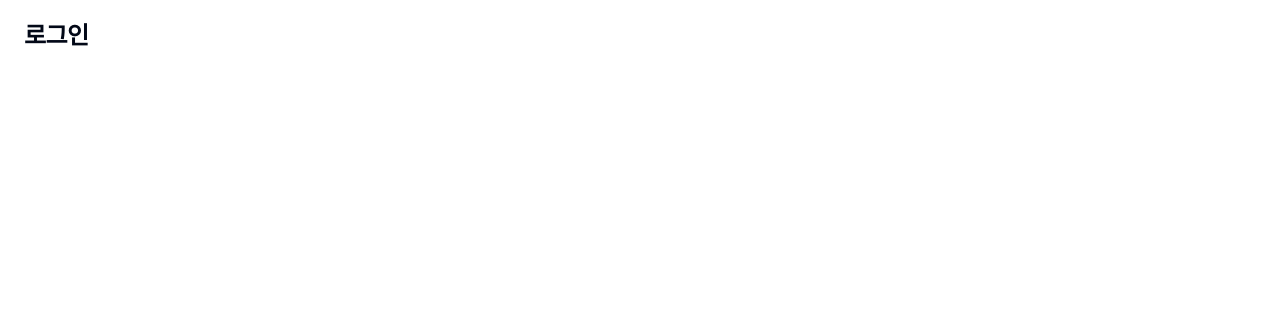
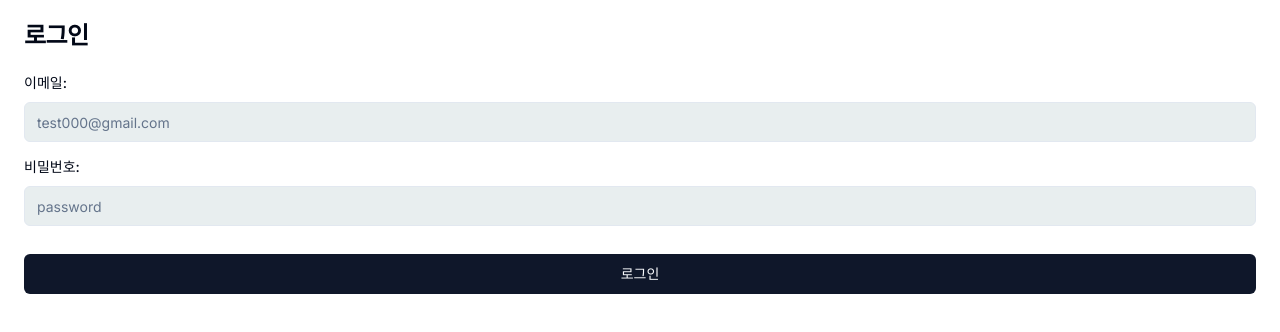
Before and after one commit to peeChulchul/devcamp, a Next.js app: page /Login in a window 1280 px wide. Shown: the top 332 px of the page. Built offline with nearby package versions, Linux system fonts and the light colour scheme.

Commit message:
[feat] 로그인페이지 생성 기존에 받아온 컴포넌트를 재조합하여 생성하였다.

```diff
--- a/src/pages/Login.tsx
+++ b/src/pages/Login.tsx
@@ -1,11 +1,77 @@
-import { CardDescription, CardHeader, CardTitle } from "@/components/ui/card";
+import { Button } from "@/components/ui/button";
+import { CardHeader, CardTitle, CardContent } from "@/components/ui/card";
+import { Form, FormControl, FormField, FormItem, FormLabel, FormMessage } from "@/components/ui/form";
+import { Input } from "@/components/ui/input";
+import { toast } from "@/components/ui/use-toast";
+import { cn } from "@/lib/utils";
+import { logInSchema } from "@/validators/auth";
+import { zodResolver } from "@hookform/resolvers/zod";
+
 import React from "react";
+import { useForm } from "react-hook-form";
+import { z } from "zod";
+
+type TLogInForm = z.infer<typeof logInSchema>;
 
 const Login = () => {
+  const logInForm = useForm<TLogInForm>({
+    resolver: zodResolver(logInSchema),
+    defaultValues: {
+      email: "",
+      password: ""
+    }
+  });
+
+  const onsubmit = (value: TLogInForm) => {
+    // toast({
+    //   title: "로그인이 완료되었습니다!",
+    //   variant: "default",
+    //   duration: 1000
+    // });
+  };
+
   return (
     <>
       <CardHeader>
         <CardTitle>로그인</CardTitle>
+        <CardContent className={cn("py-4 px-0")}>
+          <Form {...logInForm}>
+            <form className="space-y-3" onSubmit={logInForm.handleSubmit(onsubmit)}>
+              <FormField
+                control={logInForm.control}
+                name="email"
+                render={({ field }) => (
+                  <FormItem>
+                    <FormLabel>이메일:</FormLabel>
+                    <FormControl>
+                      <Input placeholder="test000@gmail.com" {...field} />
+                    </FormControl>
+                    <FormMessage />
+                  </FormItem>
+                )}
+              />
+              <FormField
+                control={logInForm.control}
+                name="password"
+                render={({ field }) => (
+                  <FormItem>
+                    <FormLabel>비밀번호:</FormLabel>
+                    <FormControl>
+                      <Input type="password" placeholder="password" {...field} />
+                    </FormControl>
+                    <FormMessage />
+                  </FormItem>
+                )}
+              />
+
+              <div>
+                <Button className={cn("w-full mt-4")} type="submit">
+                  로그인
+                </Button>
+              </div>
+            </form>
+          </Form>
+        </CardContent>
       </CardHeader>
     </>
   );
```
